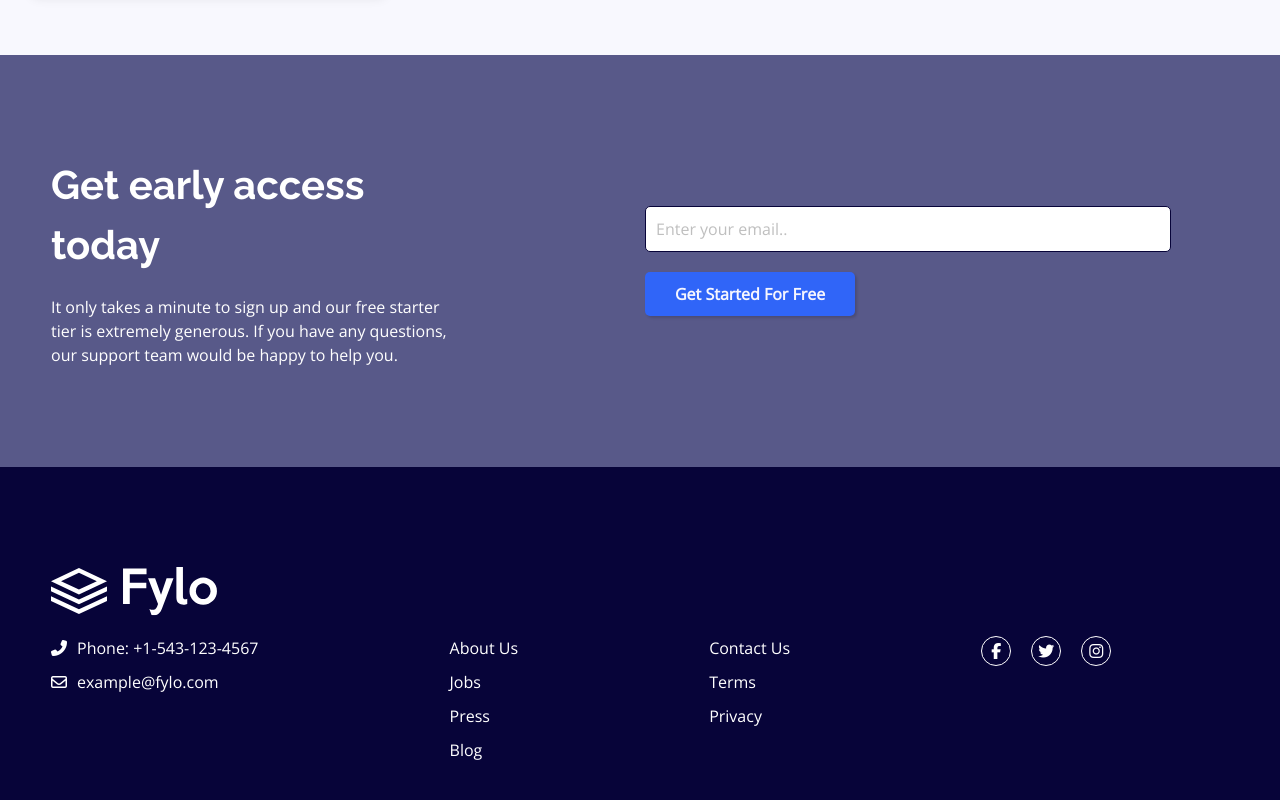
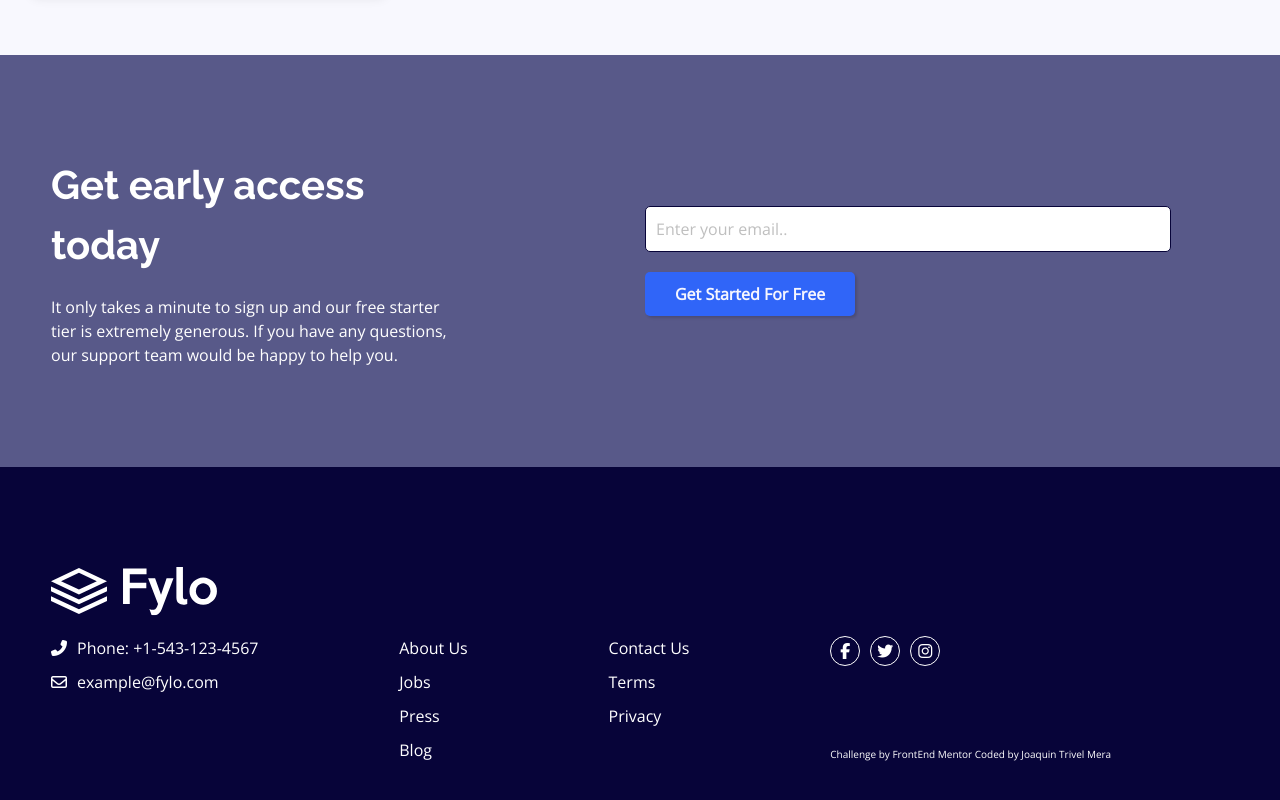
Before and after one commit to jtrivel/fylo-landing-page-with-two-column-layout, a plain HTML site: page index.html in a window 1280 px wide. Shown: the part 1375-2175 px from the top of the page. Drawn offline with nearby package versions, Linux system fonts and the light colour scheme.

Commit message:
3th  commit

```diff
--- a/index.html
+++ b/index.html
@@ -113,9 +113,18 @@
           <li><a href="" class="footer__link">Privacy</a></li>
         </ul>
         <div class="footer__socials">
-          <i class="fab fa-facebook-f footer__icons"></i>
-          <i class="fab fa-twitter footer__icons"></i>
-          <i class="fab fa-instagram footer__icons "></i>
+          <div class="footer__icons">
+            <i class="fab fa-facebook-f footer__icon"></i>
+            <i class="fab fa-twitter footer__icon"></i>
+            <i class="fab fa-instagram footer__icon "></i>
+          </div>
+          <div class="footer__attribution">
+            <p class="footer__copyright">Challenge by
+              <a href="#" class="footer__link">FrontEnd Mentor</a>
+              Coded by
+              <a href="#" class="footer__link">Joaquin Trivel Mera</a>
+            </p>
+          </div>
         </div>
       </div>
     </div>
--- a/src/scss/ui/_footer.scss
+++ b/src/scss/ui/_footer.scss
@@ -66,16 +66,24 @@
 
   &__socials {
     display: flex;
+    flex-direction: column;
     gap: 2rem;
     font-size: 1.6rem;
     align-items: center;
-    justify-content: center;
+    justify-content: space-between;
     @include m.desktop {
       align-items: flex-start;
     }
   }
 
   &__icons {
+    display: flex;
+    align-items: center;
+    gap: 1rem;
+  }
+
+
+  &__icon {
     cursor: pointer;
     width: 3rem;
     height: 3rem;
@@ -93,4 +101,8 @@
     }
   }
 
+  &__attribution {
+    font-size: 1rem;
+  }
+
 }
```
Also changed, not shown: src/styles/app.css, 1 other file.
